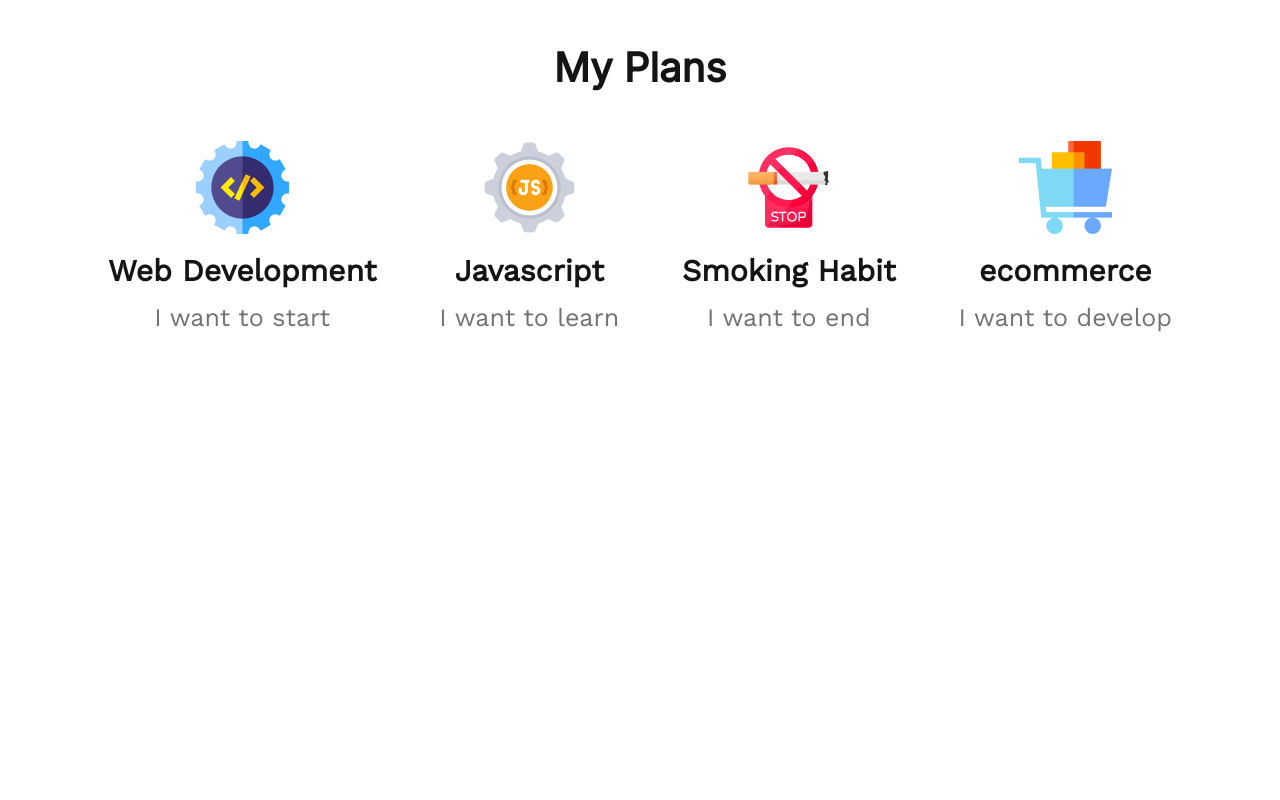
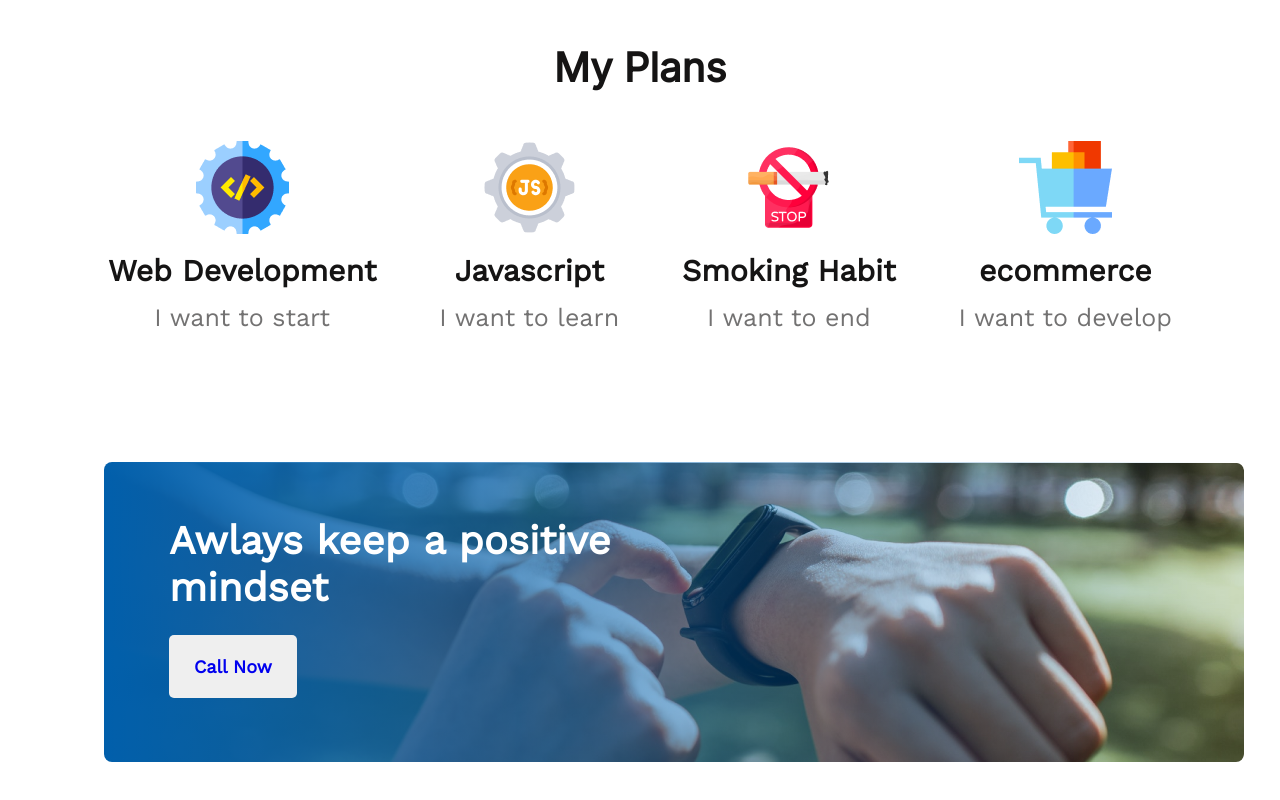
Before and after one commit to sakibhasan997/first-assignment, a plain HTML site: page index.html in a window 1280 px wide. Shown: the part 1748-2548 px from the top of the page. Before the commit the page ends 2130 px from the top, so only its background shows below. Drawn offline with nearby package versions, Linux system fonts and the light colour scheme.

Commit message:
4th commit

```diff
--- a/index.html
+++ b/index.html
@@ -76,6 +76,15 @@
             </div>
         </section>
 
+        <!-- gradien section -->
+        <section class="gradien">
+            <div class="gradien_backgound">
+                <div class="gradien_containt">
+                    <h3>Awlays keep a positive mindset</h3>
+                    <button class="primary_btn"> <a href="#">Call Now</a></button>
+                </div>
+            </div>
+        </section>
 
     </main>
 
--- a/styles.css
+++ b/styles.css
@@ -16,7 +16,7 @@ main {
     border: 0;
     border-radius: 5px;
     font-weight: 600;
-    font-size: 20px;
+    font-size: 18px;
     line-height: 23px;
     color: #005FAC;
 }
@@ -107,7 +107,7 @@ main {
     margin-right: 10px;
 }
 
-/* attention section */
+/* styles attention */
 
 .attention_title {
     text-align: center;
@@ -151,3 +151,29 @@ main {
     color: #737272;
     text-align: center
 }
+
+/* styles gradien */
+.gradien {}
+
+.gradien_backgound {
+    width: 1140px;
+    height: 300px;
+    background: linear-gradient(90deg, #005FAC -0.83%, rgba(0, 95, 172, 0) 99.17%), url(images/watch.png);
+    border-radius: 8px;
+    margin: 130px auto;
+}
+
+.gradien_containt {
+    padding-top: 55px;
+    width: 460px;
+    padding-left: 65px;
+}
+
+.gradien_containt h3 {
+    font-weight: 700;
+    font-size: 40px;
+    line-height: 47px;
+    color: #FFFFFF;
+    padding-bottom: 24px;
+
+}
```
